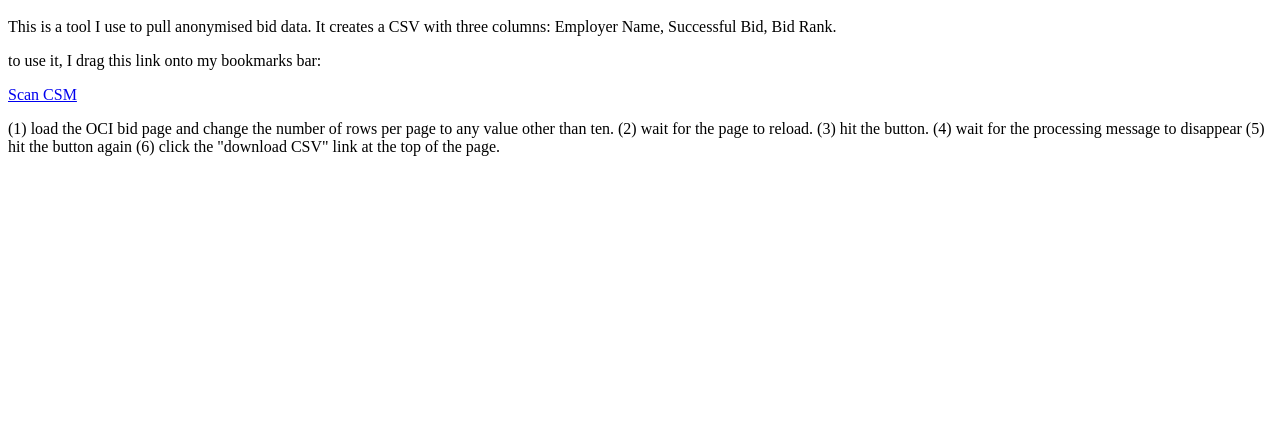
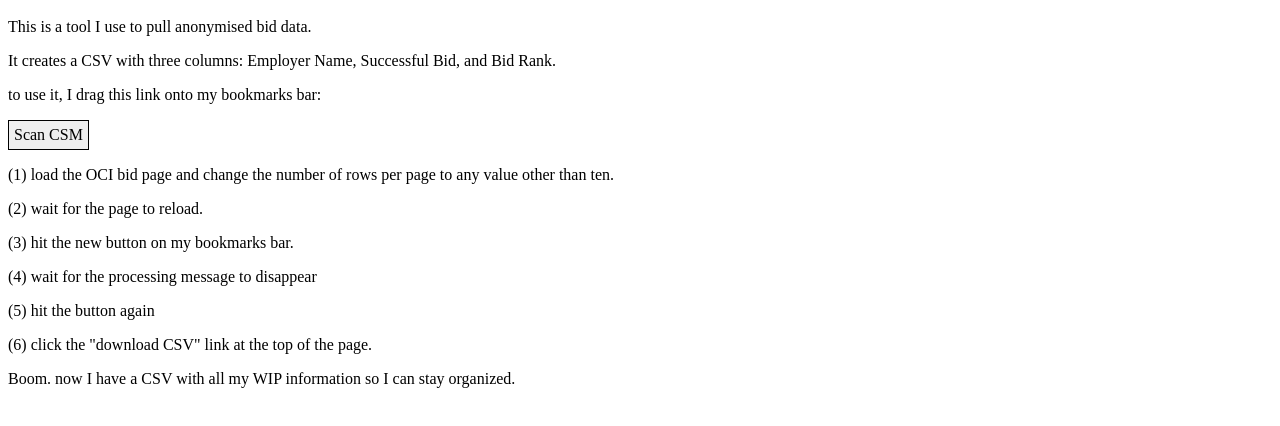
Before and after one commit to davidbstein/oneoffs.davidbstein.com, a plain HTML site: page wip_scraper/index.html in a window 1280 px wide. Shown: the part 48-474 px from the top of the page. Drawn offline with Linux system fonts and the light colour scheme.

Commit message:
Update index.html

```diff
--- a/wip_scraper/index.html
+++ b/wip_scraper/index.html
@@ -1,10 +1,34 @@
 <html>
+  <style>
+    a {
+    display: inline-block;
+    border: 1px solid black;
+    background: #efefef;
+    padding: 5px;
+    text-decoration: none;
+    color: black;
+    cursor: grab;
+    }
+  </style>
 <body>
-
 <h1> bid scraper</h1>
-<p> This is a tool I use to pull anonymised bid data. It creates a CSV with three columns: Employer Name, Successful Bid, Bid Rank. </p>
-<p> to use it, I drag this link onto my bookmarks bar: </p>
-<a href='javascript:()=>{var load_all = () => {window.location.assign(`${window.location.href.split("=")[0]}=2000`)};var warning = () => {d=document;p=d.createElement("div");p.innerText="loading everything onto one page. hit the button again when this warning goes away.";p.setAttribute("style","width: 100vw; text-align: center; background: #DDA; font-size: 30px; height: 50px; line-height: 50px; top: 0; position: fixed; z-index: 10000;");d.body.prepend(p);};var gen_output = () => {return "employer,got_interview,bid_rank\n" + Array.prototype.slice.call(document.getElementsByClassName("list-row")).map((e) => {var t=[];for (var f of ["Employer", "Interview Dates", "Bidding"])t.push(`"${e.querySelector(`[data-th="${f}"]`).innerText.replace("\n", "")}"`);return `${t[0]},${t[1].indexOf("Scheduled")>=0},${t[2]}`}).join("\n")};var output=window.location.href.endsWith("2000")?gen_output():warning()||load_all();if (output) {var a=document.createElement("a");var f=new Blob([output],{type:"text/csv"});a.href=URL.createObjectURL(f); a.download=name;d=document;p=d.createElement("div");p.prepend(a);a.innerText="click to download anonymized bid data";p.setAttribute("style","width: 100vw; text-align: center; background: #CFC; font-size: 30px; height: 50px; line-height: 50px; top: 0; position: fixed; z-index: 10000;");a.setAttribute("style", "font-size:30px");d.body.prepend(p);}}();'> Scan CSM </a>
-<p> (1) load the OCI bid page and change the number of rows per page to any value other than ten. (2) wait for the page to reload. (3) hit the button. (4) wait for the processing message to disappear (5) hit the button again (6) click the "download CSV" link at the top of the page. <p>
+  <p> This is a tool I use to pull anonymised bid data. </p>
+  <p> It creates a CSV with three columns: Employer Name, Successful Bid, and Bid Rank. </p>
+  <p> to use it, I drag this link onto my bookmarks bar: </p>
+  <a href='javascript:()=>{var load_all = () => {window.location.assign(`${window.location.href.split("=")[0]}=2000`)};var warning = () => {d=document;p=d.createElement("div");p.innerText="loading everything onto one page. hit the button again when this warning goes away.";p.setAttribute("style","width: 100vw; text-align: center; background: #DDA; font-size: 30px; height: 50px; line-height: 50px; top: 0; position: fixed; z-index: 10000;");d.body.prepend(p);};var gen_output = () => {return "employer,got_interview,bid_rank\n" + Array.prototype.slice.call(document.getElementsByClassName("list-row")).map((e) => {var t=[];for (var f of ["Employer", "Interview Dates", "Bidding"])t.push(`"${e.querySelector(`[data-th="${f}"]`).innerText.replace("\n", "")}"`);return `${t[0]},${t[1].indexOf("Scheduled")>=0},${t[2]}`}).join("\n")};var output=window.location.href.endsWith("2000")?gen_output():warning()||load_all();if (output) {var a=document.createElement("a");var f=new Blob([output],{type:"text/csv"});a.href=URL.createObjectURL(f); a.download=name;d=document;p=d.createElement("div");p.prepend(a);a.innerText="click to download anonymized bid data";p.setAttribute("style","width: 100vw; text-align: center; background: #CFC; font-size: 30px; height: 50px; line-height: 50px; top: 0; position: fixed; z-index: 10000;");a.setAttribute("style", "font-size:30px");d.body.prepend(p);}}();'> Scan CSM </a>
+<p>
+  (1) load the OCI bid page and change the number of rows per page to any value other than ten.
+  </p><p>
+  (2) wait for the page to reload.
+    </p><p>
+  (3) hit the new button on my bookmarks bar.
+    </p><p>
+  (4) wait for the processing message to disappear
+    </p><p>
+  (5) hit the button again
+    </p><p>
+  (6) click the "download CSV" link at the top of the page.
+  </p>
+  Boom. now I have a CSV with all my WIP information so I can stay organized.
 </body>
 </html>
```
